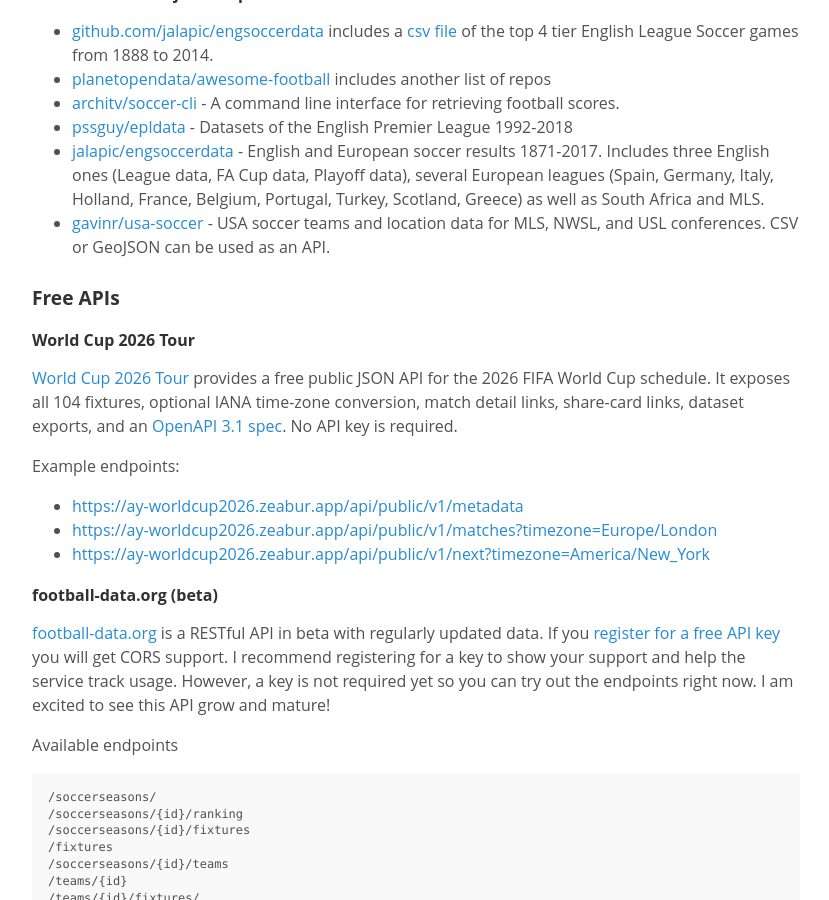
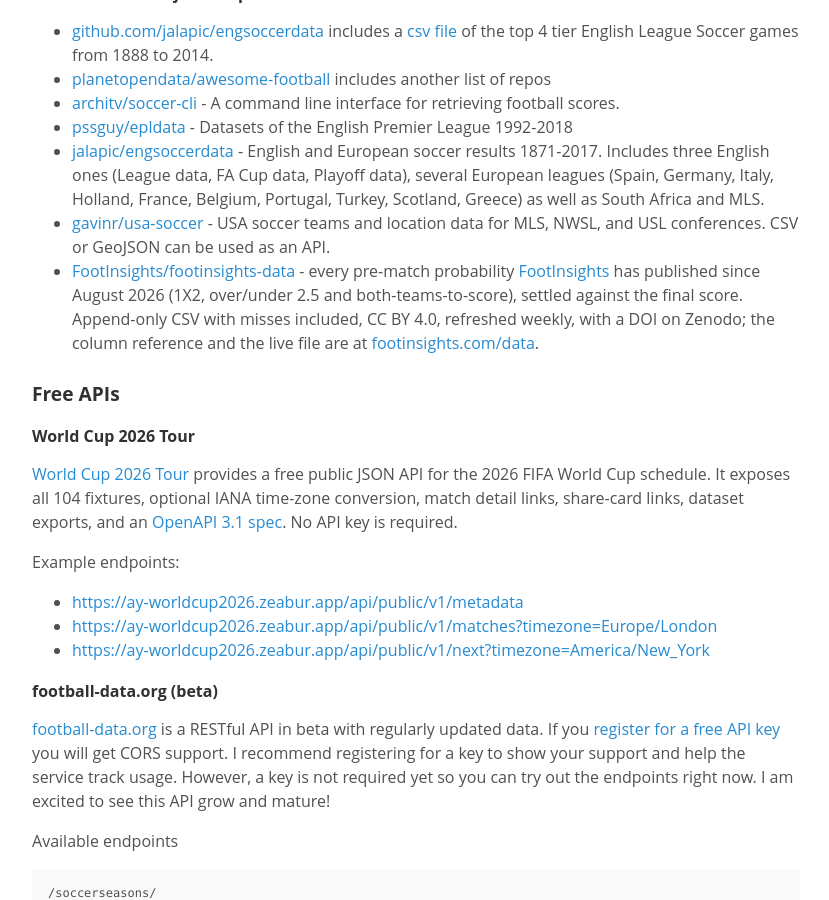
Before and after one commit to jokecamp/jokecamp.com, a Jekyll site: the page built from _posts/2014-03-08-guide-to-football-and-soccer-data-and-apis.markdown, in a window 1280 px wide and 900 px high, scrolled down 2573 px. Shown: the whole window, without its empty margins (224-1053 px from the left). Built offline with Jekyll 4.4.1, drawn with Linux system fonts in a browser that asks for light colours.

Commit message:
Add FootInsights settled predictions to the open data repos

```diff
--- a/_posts/2014-03-08-guide-to-football-and-soccer-data-and-apis.markdown
+++ b/_posts/2014-03-08-guide-to-football-and-soccer-data-and-apis.markdown
@@ -125,6 +125,7 @@ Women's Soccer Stats. Collecting, analyzing, and sharing data about women's socc
  - [pssguy/epldata](https://github.com/pssguy/epldata) - Datasets of the English Premier League 1992-2018
  - [jalapic/engsoccerdata](https://github.com/jalapic/engsoccerdata) - English and European soccer results 1871-2017. Includes three English ones (League data, FA Cup data, Playoff data), several European leagues (Spain, Germany, Italy, Holland, France, Belgium, Portugal, Turkey, Scotland, Greece) as well as South Africa and MLS.
  - [gavinr/usa-soccer](https://github.com/gavinr/usa-soccer) - USA soccer teams and location data for MLS, NWSL, and USL conferences. CSV or GeoJSON can be used as an API.
+ - [FootInsights/footinsights-data](https://github.com/FootInsights/footinsights-data) - every pre-match probability [FootInsights](https://footinsights.com/data/) has published since August 2026 (1X2, over/under 2.5 and both-teams-to-score), settled against the final score. Append-only CSV with misses included, CC BY 4.0, refreshed weekly, with a DOI on Zenodo; the column reference and the live file are at [footinsights.com/data](https://footinsights.com/data/).
 
 <a name="free"></a>
 ###  Free APIs
```
